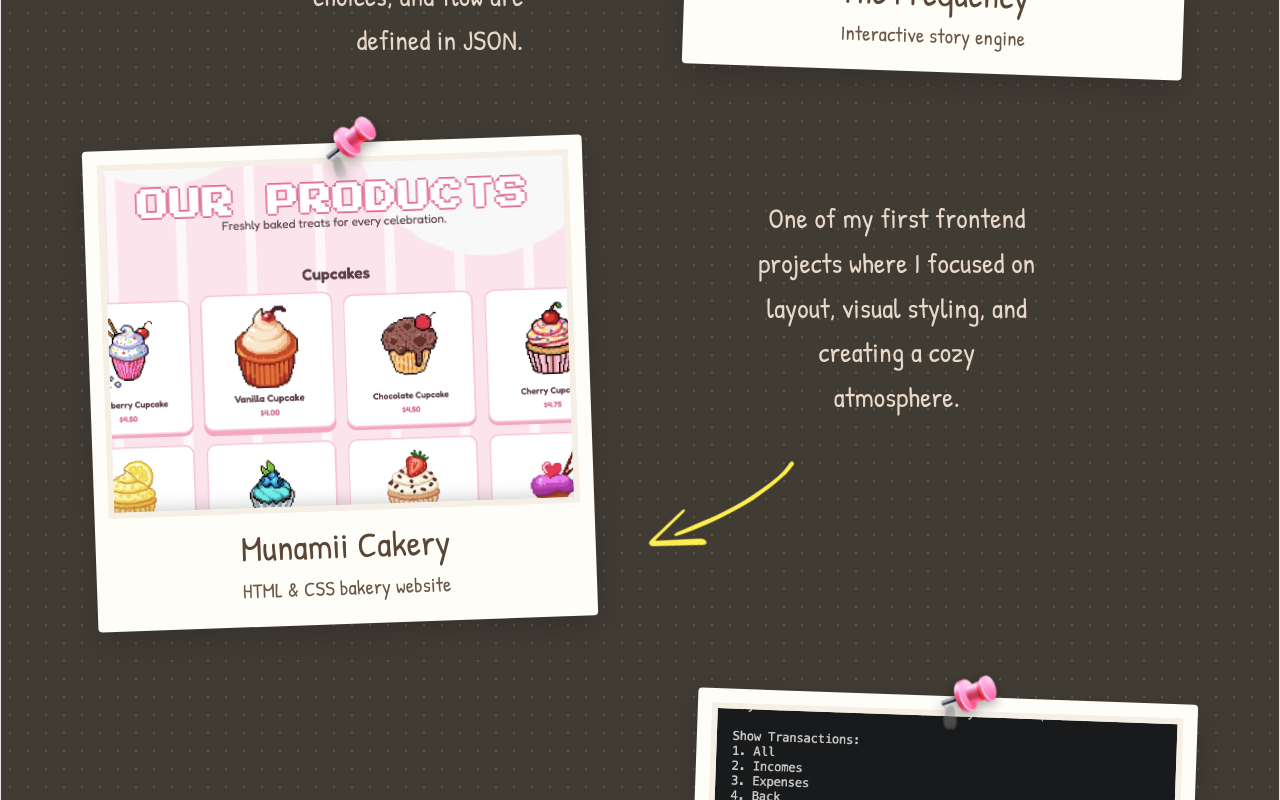
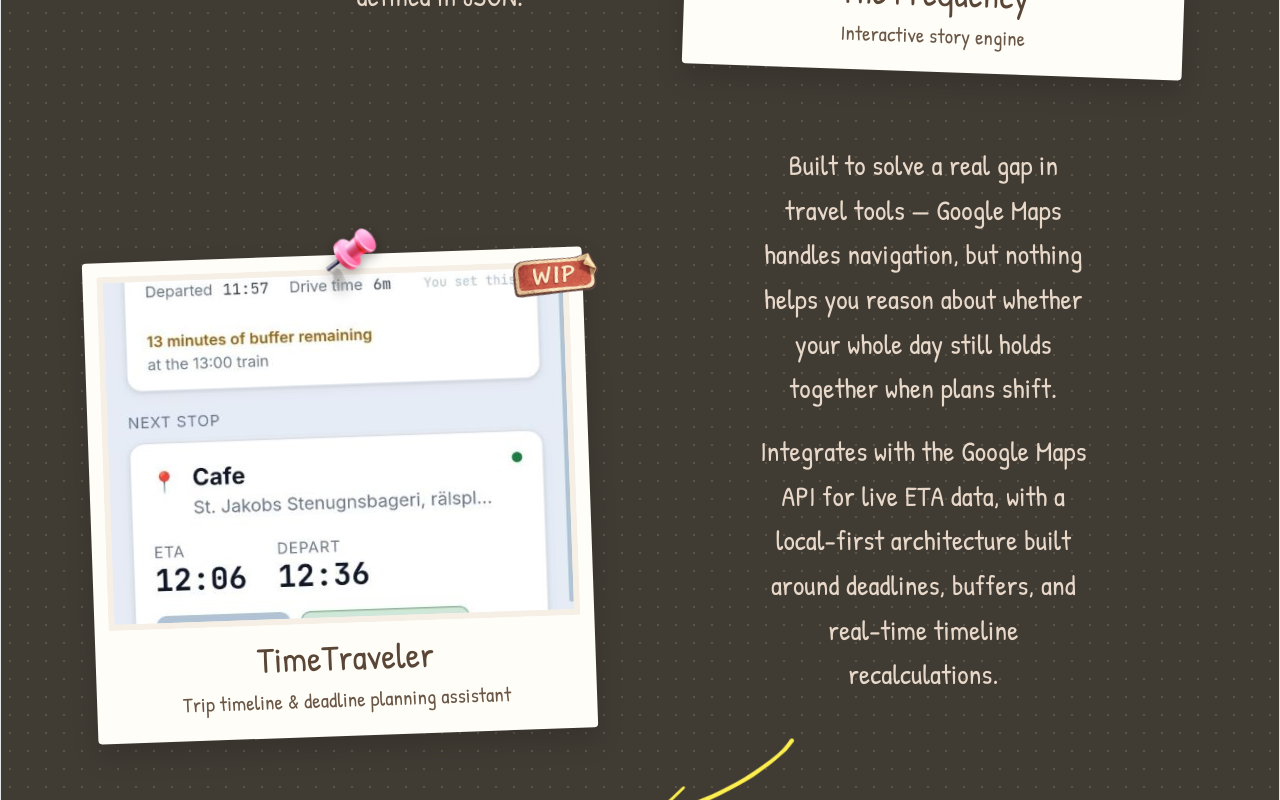
Before and after one commit to Selmla/nayomi_cv, a React (Vite) app: page / in a window 1280 px wide. Shown: the part 1480-2280 px from the top of the page. Built offline with nearby package versions, Linux system fonts and the light colour scheme.

Commit message:
updates project from munamii cakery to TimeTraveler

```diff
--- a/src/App.css
+++ b/src/App.css
@@ -494,7 +494,6 @@ body,
 }
 
 .project-note {
-  max-width: 280px;
   font-family: "Patrick Hand", cursive;
   font-size: 1.55rem;
   line-height: 1.6;
--- a/src/ProjectsSection.jsx
+++ b/src/ProjectsSection.jsx
@@ -30,15 +30,26 @@ export default function ProjectsSection() {
         />
 
         <ProjectCard
-          title="Munamii Cakery"
-          subtitle="HTML & CSS bakery website"
-          image="/images/cakery.png"
-          imageAlt="Munamii Cakery project preview"
+          title="TimeTraveler"
+          subtitle="Trip timeline & deadline planning assistant"
+          image="/images/timetraveler.jpg"
+          imageAlt="TimeTraveler app preview"
           direction="left"
-          href="https://selmla.github.io/cakery/index.html"
+          wip
           showArrow
+          githubUrl="https://github.com/Selmla/time-traveler"
           notes={[
-            'One of my first frontend projects where I focused on layout, visual styling, and creating a cozy atmosphere.',
+            'Built to solve a real gap in travel tools — Google Maps handles navigation, but nothing helps you reason about whether your whole day still holds together when plans shift.',
+            'Integrates with the Google Maps API for live ETA data, with a local-first architecture built around deadlines, buffers, and real-time timeline recalculations.',
+          ]}
+          stackContent={[
+            'Frontend built with React + Vite and Tailwind CSS.',
+            'Integrates with the Google Maps API for live navigation data and ETA calculations.',
+            'Local-first architecture with timeline-based logic — all recalculations happen on the client, keeping the experience fast and responsive.',
+          ]}
+          devNotesContent={[
+            'The idea came from genuine frustration: every travel planner I tried could navigate between stops, but none could answer "does my whole day still work?" when something changes.',
+            "I wanted to explore timeline logic, deadline reasoning, and what it actually feels like to build something useful to me. It's also been my first serious experiment with AI-assisted development — using it to prototype and iterate faster than I ever have before.",
           ]}
         />
 
```
Also changed, not shown: public/images/timetraveler.jpg (added).
